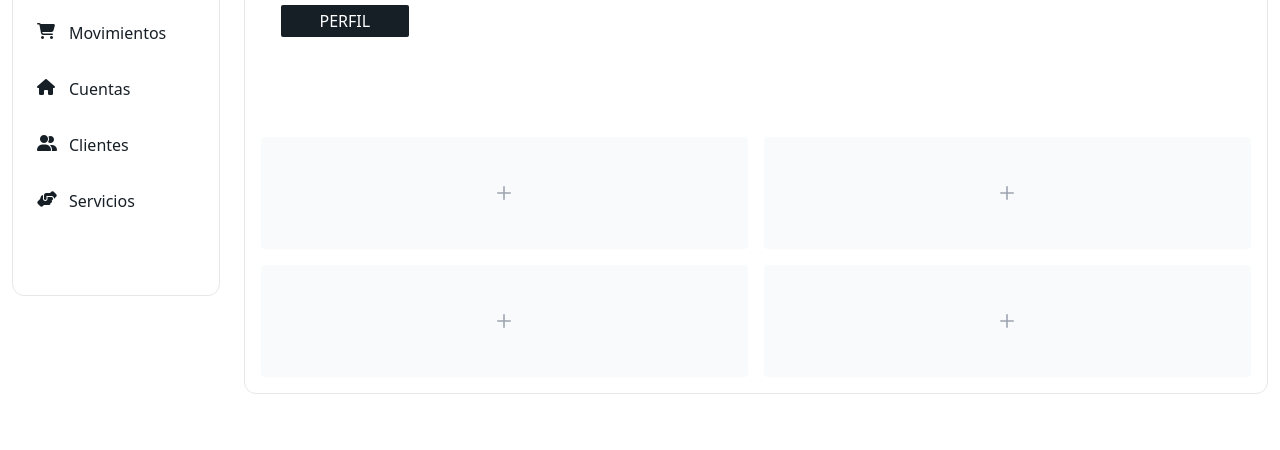
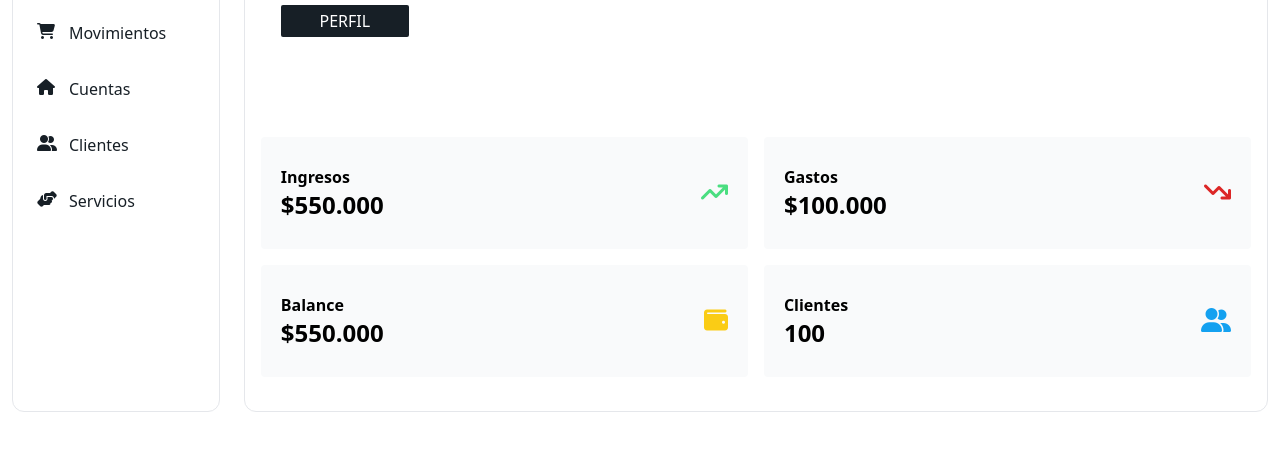
Before and after one commit to juan-jcr/jacr-net, a website: page src/index.html in a window 1280 px wide. Shown: the part 188-638 px from the top of the page. Drawn offline with Linux system fonts and the light colour scheme.

Commit message:
creé la card de estadistica y actualicé estilos

```diff
--- a/src/index.html
+++ b/src/index.html
@@ -10,16 +10,14 @@
 </head>
 
 <body class="antialiased text-slate-500 dark:text-slate-400 bg-white dark:bg-fondo">
-  <!--=====NAVBAR=====-->
-  <nav  class="shadow-md flex justify-between items-center py-4 mb-6 dark:bg-negro">
-
+  <!--=====HEADER=====-->
+  <nav  class="shadow-md flex justify-between items-center py-4 mb-6 dark:bg-negro ">
     <div class="ml-4 flex gap-2">
-      <a   href="#" class="text-lg font-bold text-gray-800 sm:hidden">
+      <a   href="#" class="text-lg font-bold text-negro dark:text-white sm:hidden">
         <i id="btnBars" class="fa-solid fa-bars"></i>
       </a>
       <a class="text-md font-bold text-azul  tracking-[1px] sm:tracking-[3px]  sm:text-2xl " href="#">JacrNet</a>
     </div>
-
     <button id="dark-mode-toggle" class="px-4  bg-gray-300 dark:bg-gray-700  rounded-full">
       <i id="sun-icon" class="fas fa-sun text-yellow-500 "></i>
     </button>
@@ -36,18 +34,19 @@
 
       <div id="dropdownMenu" class="absolute right-0 mt-2 w-48 bg-white rounded shadow-md hidden">
         <ul class="list-none mb-0">
-          <li><a href="#" class="block py-2 px-4 text-sm text-gray-600 hover:text-gray-900">Opción 1</a></li>
-          <li><a href="#" class="block py-2 px-4 text-sm text-gray-600 hover:text-gray-900">Opción 2</a></li>
-          <li><a href="#" class="block py-2 px-4 text-sm text-gray-600 hover:text-gray-900">Opción 3</a></li>
+          <li><a href="#" class="block py-2 px-4 text-sm text-gray-600 hover:text-gray-900">Perfil</a></li>
+          <li><a href="#" class="block py-2 px-4 text-sm text-gray-600 hover:text-gray-900">Configuración</a></li>
+          <li><a href="#" class="block py-2 px-4 text-sm text-gray-600 hover:text-gray-900">Salir</a></li>
         </ul>
       </div>
     </div>
   </nav>
-
+ <!--=====MAIN=====-->
   <main class="flex gap-6 p-3">
+    <!--=====SIDEBAR=====-->
    <aside id="aside"
-  class="fixed bg-black w-64 h-full  top-0 left-0 z-40 transition-transform hidden sm:block sm:relative
-   sm:bg-white  sm:border sm:rounded-xl sm:h-96 sm:dark:bg-negro sm:dark:border-none ">
+  class="fixed bg-black w-64 h-full  top-0 left-0 z-50   hidden  sm:block sm:relative
+   sm:bg-white  sm:border sm:rounded-xl  sm:h-[500px] sm:dark:bg-negro sm:dark:border-none ">
 
     <div class="sm:hidden">
       <i id="btnCloseAside" class="text-white absolute left-56 top-3 cursor-pointer sm:hidden fa-solid fa-xmark"></i>
@@ -56,86 +55,88 @@
       <ul class="space-y-4 font-medium">
         <li>
            <a href="#"
-           class="flex items-center rounded-lg p-2 text-blanco sm:text-negro border-azul border-2  dark:text-blanco  hover:text-negro hover:bg-azul  group">
+           class="flex items-center rounded-lg p-2 text-blanco sm:text-negro border-azul border-2  dark:text-blanco  hover:text-negro hover:bg-azul  transition-colors">
               <i class="w-5 h-5 duration-75 fa-solid fa-house"></i>
               <span class="ms-3">Home</span>
            </a>
         </li>
         <li>
-         <a href="#" class="flex items-center rounded-lg p-2 text-blanco sm:text-negro  dark:text-blanco hover:text-negro hover:bg-azul group">
+         <a href="#" class="flex items-center rounded-lg p-2 text-blanco sm:text-negro  dark:text-blanco hover:text-negro hover:bg-azul transition-colors">
             <i class="w-5 h-5 duration-75 fa-solid fa-cart-shopping"></i>
             <span class="ms-3">Movimientos</span>
          </a>
       </li>
       <li>
-         <a href="#" class="flex items-center rounded-lg p-2 text-blanco sm:text-negro dark:text-blanco hover:text-negro hover:bg-azul group">
+         <a href="#" class="flex items-center rounded-lg p-2 text-blanco sm:text-negro dark:text-blanco hover:text-negro hover:bg-azul transition-colors">
             <i class="w-5 h-5 duration-75 fa-solid fa-house"></i>
             <span class="ms-3">Cuentas</span>
          </a>
       </li>
       <li>
-         <a href="#" class="flex items-center rounded-lg p-2 text-blanco sm:text-negro dark:text-blanco hover:text-negro hover:bg-azul group">
+         <a href="#" class="flex items-center rounded-lg p-2 text-blanco sm:text-negro dark:text-blanco hover:text-negro hover:bg-azul transition-colors">
             <i class="w-5 h-5 fa-solid duration-75 fa-user-group"></i>
             <span class="ms-3">Clientes</span>
          </a>
       </li>
       <li>
-         <a href="#" class="flex items-center rounded-lg p-2 text-blanco sm:text-negro dark:text-blanco hover:text-negro hover:bg-azul group">
+         <a href="#" class="flex items-center rounded-lg p-2 text-blanco sm:text-negro dark:text-blanco hover:text-negro hover:bg-azul transition-colors">
             <i class="w-5 h-5 duration-75 fa-solid fa-handshake-angle"></i>
             <span class="ms-3">Servicios</span>
          </a>
       </li>
-
      </ul>
     </div>
    </aside>
+
    <div class="w-full p-4  border rounded-xl dark:bg-negro dark:border-none">
       <div class="p-5 h-48 mb-4 rounded    ">
          <p class="text-2xl sm:text-4xl text-negro dark:text-blanco font-extrabold ">
            Bienvenido Juan Castañeda
          </p>
-         <button class="p-1 bg-negro dark:bg-blanco text-blanco dark:text-negro  w-32 rounded-sm mt-4">PERFIL</button>
+         <button class="p-1 bg-negro dark:bg-blanco text-blanco hover:bg-azul  transition-colors dark:text-negro  w-32 rounded-sm mt-4">
+            PERFIL
+         </button>
       </div>
-      <div class="grid grid-cols-2 gap-4">
-         <div class="flex items-center justify-center rounded bg-gray-50 h-28 dark:bg-gray-800 ">
-            <p class="text-2xl text-gray-400 dark:text-gray-500">
-               <svg class="w-3.5 h-3.5" aria-hidden="true" xmlns="http://www.w3.org/2000/svg" fill="none" viewBox="0 0 18 18">
-                  <path stroke="currentColor" stroke-linecap="round" stroke-linejoin="round" stroke-width="2" d="M9 1v16M1 9h16"/>
-               </svg>
-            </p>
+      <div class="grid grid-cols-2 gap-4 ">
+         <div class="flex justify-between p-5 items-center rounded bg-gray-50 h-28 dark:bg-gray-800 ">
+            <div>
+               <p class="text-black dark:text-white font-bold ">Ingresos</p>
+               <h1 class="text-black dark:text-white font-bold sm:text-2xl">$550.000</h1>
+            </div>
+            <div>
+               <i class="fa-solid fa-arrow-trend-up text-green-400 sm:text-2xl"></i>
+            </div>
          </div>
-         <div class="flex items-center justify-center rounded bg-gray-50 h-28 dark:bg-gray-800">
-            <p class="text-2xl text-gray-400 dark:text-gray-500">
-               <svg class="w-3.5 h-3.5" aria-hidden="true" xmlns="http://www.w3.org/2000/svg" fill="none" viewBox="0 0 18 18">
-                  <path stroke="currentColor" stroke-linecap="round" stroke-linejoin="round" stroke-width="2" d="M9 1v16M1 9h16"/>
-               </svg>
-            </p>
+         <div class="flex justify-between p-5 items-center rounded bg-gray-50 h-28 dark:bg-gray-800 ">
+            <div>
+               <p class="text-black dark:text-white font-bold">Gastos</p>
+               <h1 class="text-black dark:text-white font-bold sm:text-2xl">$100.000</h1>
+            </div>
+            <div>
+               <i class="fa-solid fa-arrow-trend-down text-red-600 sm:text-2xl"></i>
+            </div>
          </div>
-         <div class="flex items-center justify-center rounded bg-gray-50 h-28 dark:bg-gray-800">
-            <p class="text-2xl text-gray-400 dark:text-gray-500">
-               <svg class="w-3.5 h-3.5" aria-hidden="true" xmlns="http://www.w3.org/2000/svg" fill="none" viewBox="0 0 18 18">
-                  <path stroke="currentColor" stroke-linecap="round" stroke-linejoin="round" stroke-width="2" d="M9 1v16M1 9h16"/>
-               </svg>
-            </p>
+         <div class="flex justify-between p-5 items-center rounded bg-gray-50 h-28 dark:bg-gray-800 ">
+            <div>
+               <p class="text-black dark:text-white font-bold">Balance</p>
+               <h1 class="text-black dark:text-white font-bold sm:text-2xl">$550.000</h1>
+            </div>
+            <div>
+               <i class="fa-solid fa-wallet text-yellow-400 sm:text-2xl"></i>
+            </div>
          </div>
-         <div class="flex items-center justify-center rounded bg-gray-50 h-28 dark:bg-gray-800">
-            <p class="text-2xl text-gray-400 dark:text-gray-500">
-               <svg class="w-3.5 h-3.5" aria-hidden="true" xmlns="http://www.w3.org/2000/svg" fill="none" viewBox="0 0 18 18">
-                  <path stroke="currentColor" stroke-linecap="round" stroke-linejoin="round" stroke-width="2" d="M9 1v16M1 9h16"/>
-               </svg>
-            </p>
+         <div class="flex justify-between p-5 items-center rounded bg-gray-50 h-28 dark:bg-gray-800 ">
+            <div>
+               <p class="text-black dark:text-white font-bold">Clientes</p>
+               <h1 class="text-black dark:text-white font-bold sm:text-2xl">100</h1>
+            </div>
+            <div>
+               <i class="fa-solid fa-user-group text-azul sm:text-2xl "></i>
+            </div>
          </div>
       </div>
    </div>
-
   </main>
-
-
-
-
-
-
-
 
   <script src="https://kit.fontawesome.com/4f2c1ef62a.js" crossorigin="anonymous"></script>
   <script src="./js/script.js"></script>
```
Also changed, not shown: src/js/script.js (+7 -4 lines), src/output.css.
